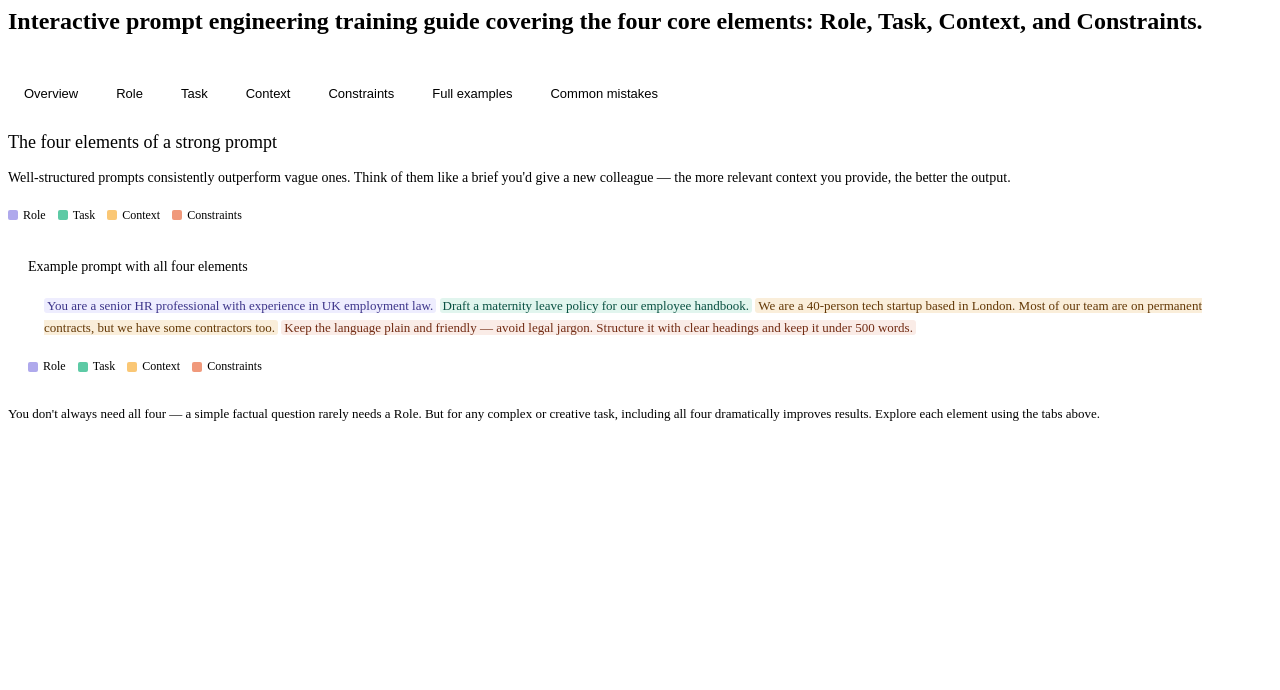
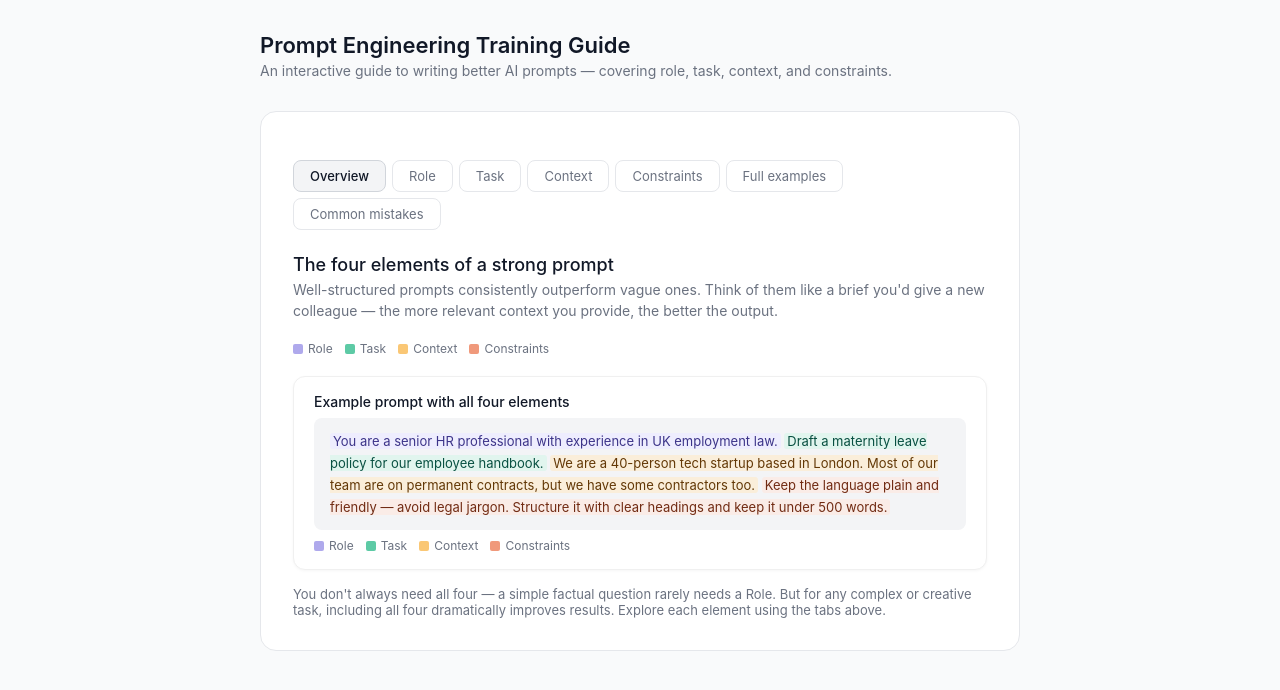
Before and after one commit to samnexudus/prompt-engineering-guide, a plain HTML site: page index.html in a window 1280 px wide. Drawn offline with Linux system fonts and the light colour scheme.

Commit message:
Make standalone page with full HTML structure and CSS
Adds proper DOCTYPE, body, CSS variable definitions, and Tabler Icons
CDN so the page renders correctly outside the host app.

Co-Authored-By: Claude Sonnet 4.6 <noreply@anthropic.com>

```diff
--- a/index.html
+++ b/index.html
@@ -1,8 +1,65 @@
+<!DOCTYPE html>
+<html lang="en">
+<head>
+  <meta charset="UTF-8">
+  <meta name="viewport" content="width=device-width, initial-scale=1.0">
+  <title>Prompt Engineering Training Guide</title>
+  <link rel="stylesheet" href="https://cdn.jsdelivr.net/npm/@tabler/icons-webfont@latest/tabler-icons.min.css">
+  <style>
+    *, *::before, *::after { box-sizing: border-box; margin: 0; padding: 0; }
 
-<style>
-  .pe-root { padding: 1.5rem 0; font-size: 15px; color: var(--color-text-primary); }
+    :root {
+      --color-text-primary: #111827;
+      --color-text-secondary: #6b7280;
+      --color-background-primary: #ffffff;
+      --color-background-secondary: #f3f4f6;
+      --color-border-primary: #d1d5db;
+      --color-border-secondary: #e5e7eb;
+      --color-border-tertiary: #f0f0f0;
+      --border-radius-md: 8px;
+      --border-radius-lg: 12px;
+    }
+
+    body {
+      font-family: -apple-system, BlinkMacSystemFont, "Segoe UI", Roboto, sans-serif;
+      background: #f9fafb;
+      color: var(--color-text-primary);
+      min-height: 100vh;
+      padding: 2rem 1rem;
+    }
+
+    .page-wrapper {
+      max-width: 760px;
+      margin: 0 auto;
+    }
+
+    .page-header {
+      margin-bottom: 2rem;
+    }
+
+    .page-header h1 {
+      font-size: 22px;
+      font-weight: 600;
+      margin-bottom: 4px;
+    }
+
+    .page-header p {
+      font-size: 14px;
+      color: var(--color-text-secondary);
+    }
+
+    .guide-card {
+      background: var(--color-background-primary);
+      border: 1px solid var(--color-border-secondary);
+      border-radius: 16px;
+      padding: 1.5rem 2rem 2rem;
+    }
+
+    /* --- original widget styles --- */
+
+    .pe-root { padding: 1.5rem 0 0; font-size: 15px; color: var(--color-text-primary); }
     .pe-tabs { display: flex; gap: 6px; margin-bottom: 1.5rem; flex-wrap: wrap; }
-  .pe-tab { padding: 7px 16px; border-radius: var(--border-radius-md); border: 0.5px solid var(--color-border-secondary); background: transparent; cursor: pointer; font-size: 13px; color: var(--color-text-secondary); transition: all 0.15s; }
+    .pe-tab { padding: 7px 16px; border-radius: var(--border-radius-md); border: 1px solid var(--color-border-secondary); background: transparent; cursor: pointer; font-size: 13px; color: var(--color-text-secondary); transition: all 0.15s; font-family: inherit; }
     .pe-tab.active { background: var(--color-background-secondary); color: var(--color-text-primary); border-color: var(--color-border-primary); font-weight: 500; }
     .pe-tab:hover:not(.active) { background: var(--color-background-secondary); }
     .pe-panel { display: none; }
@@ -12,10 +69,9 @@
     .pill-task { background: #E1F5EE; color: #085041; }
     .pill-context { background: #FAEEDA; color: #633806; }
     .pill-constraints { background: #FAECE7; color: #712B13; }
-  .pill-tip { background: var(--color-background-secondary); color: var(--color-text-secondary); }
     .section-header { font-size: 18px; font-weight: 500; margin-bottom: 4px; }
     .section-sub { font-size: 14px; color: var(--color-text-secondary); margin-bottom: 1.25rem; line-height: 1.5; }
-  .card { background: var(--color-background-primary); border: 0.5px solid var(--color-border-tertiary); border-radius: var(--border-radius-lg); padding: 1rem 1.25rem; margin-bottom: 1rem; }
+    .card { background: var(--color-background-primary); border: 1px solid var(--color-border-tertiary); border-radius: var(--border-radius-lg); padding: 1rem 1.25rem; margin-bottom: 1rem; box-shadow: 0 1px 3px rgba(0,0,0,0.04); }
     .card-title { font-weight: 500; font-size: 14px; margin-bottom: 8px; }
     .prompt-block { background: var(--color-background-secondary); border-radius: var(--border-radius-md); padding: 0.75rem 1rem; font-size: 13px; line-height: 1.7; color: var(--color-text-primary); margin-bottom: 8px; }
     .highlight-role { background: #EEEDFE; color: #3C3489; border-radius: 3px; padding: 0 3px; }
@@ -24,33 +80,42 @@
     .highlight-constraints { background: #FAECE7; color: #712B13; border-radius: 3px; padding: 0 3px; }
     .legend { display: flex; gap: 12px; flex-wrap: wrap; margin-bottom: 1.25rem; }
     .legend-item { display: flex; align-items: center; gap: 5px; font-size: 12px; color: var(--color-text-secondary); }
-  .legend-dot { width: 10px; height: 10px; border-radius: 2px; }
-  .tip-row { display: flex; gap: 10px; align-items: flex-start; padding: 10px 0; border-bottom: 0.5px solid var(--color-border-tertiary); }
+    .legend-dot { width: 10px; height: 10px; border-radius: 2px; flex-shrink: 0; }
+    .tip-row { display: flex; gap: 10px; align-items: flex-start; padding: 10px 0; border-bottom: 1px solid var(--color-border-tertiary); }
     .tip-row:last-child { border-bottom: none; }
     .tip-icon { width: 28px; height: 28px; border-radius: var(--border-radius-md); display: flex; align-items: center; justify-content: center; flex-shrink: 0; font-size: 15px; margin-top: 1px; }
     .tip-text { font-size: 13px; line-height: 1.6; }
-  .tip-text strong { font-weight: 500; display: block; margin-bottom: 2px; font-size: 14px; }
-  .compare-grid { display: grid; grid-template-columns: 1fr 1fr; gap: 12px; }
+    .tip-text strong { font-weight: 500; display: block; margin-bottom: 2px; font-size: 14px; color: var(--color-text-primary); }
+    .compare-grid { display: grid; grid-template-columns: 1fr 1fr; gap: 12px; margin-bottom: 1rem; }
+    @media (max-width: 520px) { .compare-grid { grid-template-columns: 1fr; } }
     .compare-card { border-radius: var(--border-radius-md); padding: 0.9rem 1rem; font-size: 13px; line-height: 1.6; }
-  .bad-card { background: #FCEBEB; border: 0.5px solid #F09595; }
+    .bad-card { background: #FCEBEB; border: 1px solid #F09595; }
     .bad-title { color: #791F1F; font-weight: 500; margin-bottom: 6px; font-size: 13px; }
     .bad-text { color: #A32D2D; }
-  .good-card { background: #EAF3DE; border: 0.5px solid #97C459; }
+    .good-card { background: #EAF3DE; border: 1px solid #97C459; }
     .good-title { color: #27500A; font-weight: 500; margin-bottom: 6px; font-size: 13px; }
     .good-text { color: #3B6D11; }
-  .ask-btn { display: inline-flex; align-items: center; gap: 6px; font-size: 12px; padding: 5px 12px; border-radius: var(--border-radius-md); border: 0.5px solid var(--color-border-secondary); background: transparent; cursor: pointer; color: var(--color-text-secondary); margin-top: 8px; }
+    .ask-btn { display: inline-flex; align-items: center; gap: 6px; font-size: 12px; padding: 5px 12px; border-radius: var(--border-radius-md); border: 1px solid var(--color-border-secondary); background: transparent; cursor: pointer; color: var(--color-text-secondary); margin-top: 8px; font-family: inherit; }
     .ask-btn:hover { background: var(--color-background-secondary); }
   </style>
-<h2 class="sr-only">Interactive prompt engineering training guide covering the four core elements: Role, Task, Context, and Constraints.</h2>
+</head>
+<body>
+  <div class="page-wrapper">
+    <div class="page-header">
+      <h1>Prompt Engineering Training Guide</h1>
+      <p>An interactive guide to writing better AI prompts — covering role, task, context, and constraints.</p>
+    </div>
+
+    <div class="guide-card">
       <div class="pe-root">
         <div class="pe-tabs">
-    <button class="pe-tab active" onclick="showPanel('overview')">Overview</button>
-    <button class="pe-tab" onclick="showPanel('role')">Role</button>
-    <button class="pe-tab" onclick="showPanel('task')">Task</button>
-    <button class="pe-tab" onclick="showPanel('context')">Context</button>
-    <button class="pe-tab" onclick="showPanel('constraints')">Constraints</button>
-    <button class="pe-tab" onclick="showPanel('examples')">Full examples</button>
-    <button class="pe-tab" onclick="showPanel('mistakes')">Common mistakes</button>
+          <button class="pe-tab active" onclick="showPanel('overview', this)">Overview</button>
+          <button class="pe-tab" onclick="showPanel('role', this)">Role</button>
+          <button class="pe-tab" onclick="showPanel('task', this)">Task</button>
+          <button class="pe-tab" onclick="showPanel('context', this)">Context</button>
+          <button class="pe-tab" onclick="showPanel('constraints', this)">Constraints</button>
+          <button class="pe-tab" onclick="showPanel('examples', this)">Full examples</button>
+          <button class="pe-tab" onclick="showPanel('mistakes', this)">Common mistakes</button>
         </div>
 
         <div id="panel-overview" class="pe-panel active">
@@ -99,7 +164,7 @@
             <div class="card-title">Tip</div>
             <p style="font-size:13px;line-height:1.6;margin:0;color:var(--color-text-secondary)">You can combine roles: "You are a UX designer with a background in psychology." The more specific the role, the more precisely the output reflects it. But don't over-complicate — one clear role beats three vague ones.</p>
           </div>
-    <button class="ask-btn" onclick="sendPrompt('Give me 5 more examples of useful role prompts for a business setting ↗')"><i class="ti ti-arrow-up-right" aria-hidden="true"></i> More role examples</button>
+          <button class="ask-btn"><i class="ti ti-arrow-up-right" aria-hidden="true"></i> More role examples</button>
         </div>
 
         <div id="panel-task" class="pe-panel">
@@ -124,7 +189,7 @@
             <div class="compare-card bad-card"><div class="bad-title">✗ Weak task</div><div class="bad-text">"Write something about our new product launch."</div></div>
             <div class="compare-card good-card"><div class="good-title">✓ Strong task</div><div class="good-text">"Write a 200-word product announcement for our internal Slack channel."</div></div>
           </div>
-    <button class="ask-btn" onclick="sendPrompt('What are some common task prompt mistakes and how do I fix them? ↗')"><i class="ti ti-arrow-up-right" aria-hidden="true"></i> Common task mistakes</button>
+          <button class="ask-btn"><i class="ti ti-arrow-up-right" aria-hidden="true"></i> Common task mistakes</button>
         </div>
 
         <div id="panel-context" class="pe-panel">
@@ -173,7 +238,7 @@
               <div class="tip-text"><strong>Exclusions</strong>"Do not mention pricing", "Avoid making specific legal recommendations", "Don't use the phrase 'game-changer'." — Negative constraints are underused but very effective.</div>
             </div>
           </div>
-    <button class="ask-btn" onclick="sendPrompt('Give me 10 useful constraint phrases I can reuse across different types of prompts ↗')"><i class="ti ti-arrow-up-right" aria-hidden="true"></i> Reusable constraint phrases</button>
+          <button class="ask-btn"><i class="ti ti-arrow-up-right" aria-hidden="true"></i> Reusable constraint phrases</button>
         </div>
 
         <div id="panel-examples" class="pe-panel">
@@ -234,15 +299,19 @@
               <div class="tip-text"><strong>Omitting the audience</strong>Who is this for? A response aimed at a technical developer reads very differently from one aimed at a first-time user. Always state who will read or use the output.</div>
             </div>
           </div>
-    <button class="ask-btn" onclick="sendPrompt('Give me a quick-reference cheat sheet of prompt engineering dos and don\'ts ↗')"><i class="ti ti-arrow-up-right" aria-hidden="true"></i> Generate a cheat sheet</button>
+          <button class="ask-btn"><i class="ti ti-arrow-up-right" aria-hidden="true"></i> Generate a cheat sheet</button>
+        </div>
+      </div>
     </div>
   </div>
 
   <script>
-function showPanel(id) {
+    function showPanel(id, btn) {
       document.querySelectorAll('.pe-panel').forEach(p => p.classList.remove('active'));
       document.querySelectorAll('.pe-tab').forEach(t => t.classList.remove('active'));
       document.getElementById('panel-' + id).classList.add('active');
-  event.target.classList.add('active');
+      btn.classList.add('active');
     }
   </script>
+</body>
+</html>
```
Lines whose indentation alone changed are shown as unchanged.
